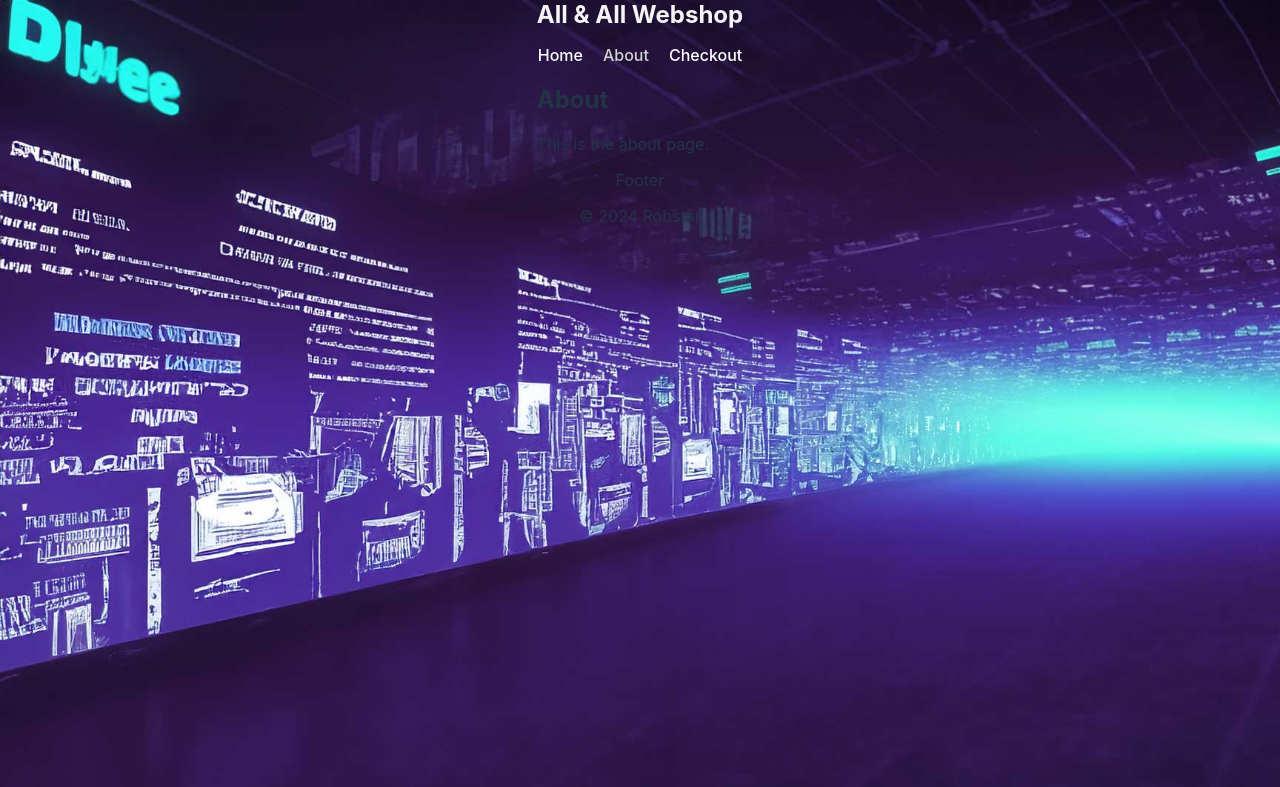
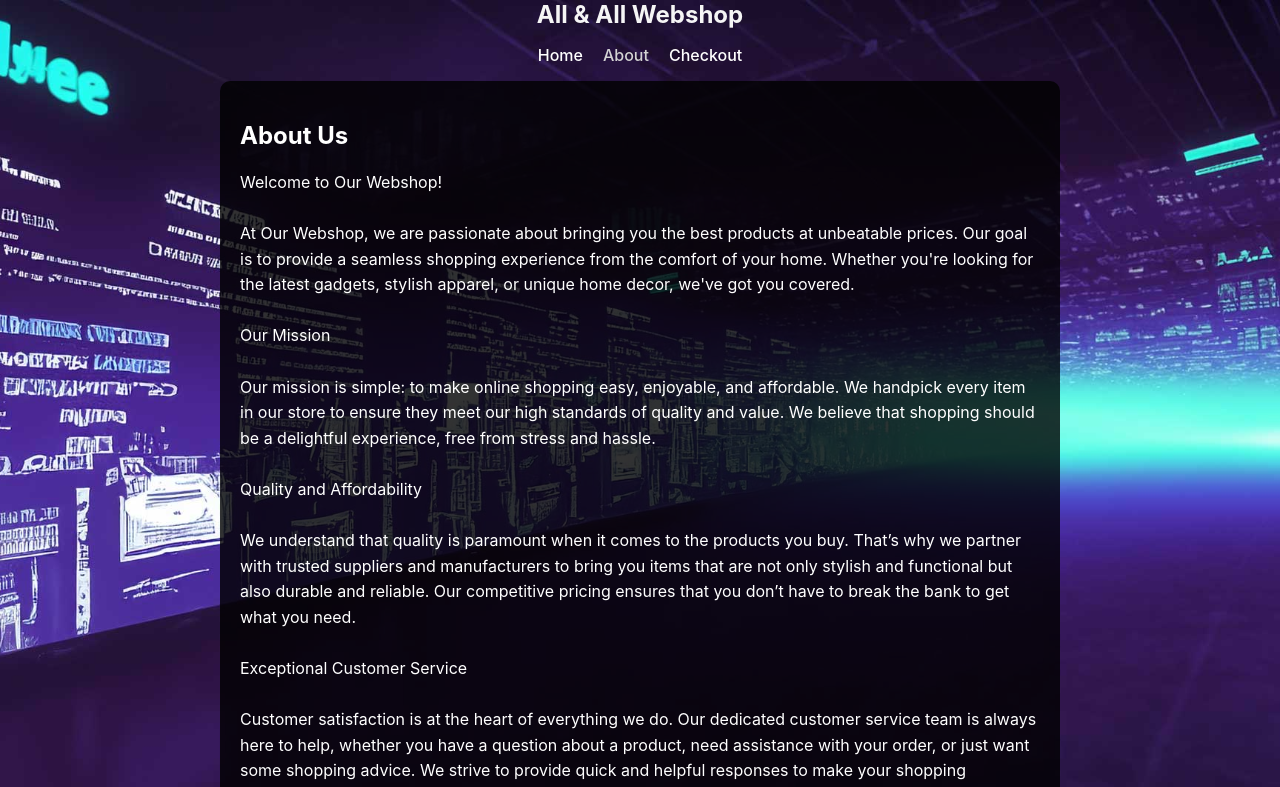
Before and after one commit to RobertAhlin/webshop-with-react, a React (Vite) app: page /about in a window 1280 px wide. Shown: the top 787 px of the page. Built offline with nearby package versions, Linux system fonts and the light colour scheme.

Commit message:
Added some AI generated dummy text to the About page

```diff
--- /dev/null
+++ b/src/pages/About.css
@@ -0,0 +1,17 @@
+.about-container {
+    background-color: rgba(0, 0, 0, 0.8); /* Black container with 80% opacity */
+    color: white; /* White text */
+    padding: 20px;
+    border-radius: 10px;
+    max-width: 800px;
+    margin: 0 auto;
+}
+
+.about-container h2 {
+    color: white; /* White text for the heading */
+}
+
+.about-container p {
+    color: white; /* White text for the paragraph */
+    line-height: 1.6;
+}
--- a/src/pages/About.jsx
+++ b/src/pages/About.jsx
@@ -1,11 +1,40 @@
 // About.jsx
 import React from 'react';
+import './About.css';
 
 const About = () => {
     return (
-        <div>
-            <h2>About</h2>
-            <p>This is the about page.</p>
+        <div className="about-container">
+            <h2>About Us</h2>
+            <p>
+                Welcome to Our Webshop!
+                <br /> <br />
+                At Our Webshop, we are passionate about bringing you the best products at unbeatable prices. Our goal is to provide a seamless shopping experience from the comfort of your home. Whether you're looking for the latest gadgets, stylish apparel, or unique home decor, we've got you covered.
+                <br /> <br />
+                Our Mission
+                <br /> <br />
+                Our mission is simple: to make online shopping easy, enjoyable, and affordable. We handpick every item in our store to ensure they meet our high standards of quality and value. We believe that shopping should be a delightful experience, free from stress and hassle.
+                <br /> <br />
+                Quality and Affordability
+                <br /> <br />
+                We understand that quality is paramount when it comes to the products you buy. That’s why we partner with trusted suppliers and manufacturers to bring you items that are not only stylish and functional but also durable and reliable. Our competitive pricing ensures that you don’t have to break the bank to get what you need.
+                <br /> <br />
+                Exceptional Customer Service
+                <br /> <br />
+                Customer satisfaction is at the heart of everything we do. Our dedicated customer service team is always here to help, whether you have a question about a product, need assistance with your order, or just want some shopping advice. We strive to provide quick and helpful responses to make your shopping experience as smooth as possible.
+                <br /> <br />
+                Secure and Convenient Shopping
+                <br /> <br />
+                Your security is our top priority. We use the latest encryption technologies to ensure that your personal information is safe and secure. Our user-friendly website makes it easy to browse, find, and purchase products with just a few clicks. Plus, our fast and reliable shipping means you’ll receive your order in no time.
+                <br /> <br />
+                Join Our Community
+                <br /> <br />
+                We are more than just a webshop; we are a community. Follow us on social media to stay updated on the latest arrivals, special offers, and exciting news. Sign up for our newsletter to receive exclusive deals and be the first to know about upcoming sales.
+                <br /> <br />
+                Thank you for choosing Our Webshop. We look forward to serving you and making your shopping experience unforgettable.
+                <br /> <br />
+                Happy Shopping!
+            </p>
         </div>
     );
 };
```
